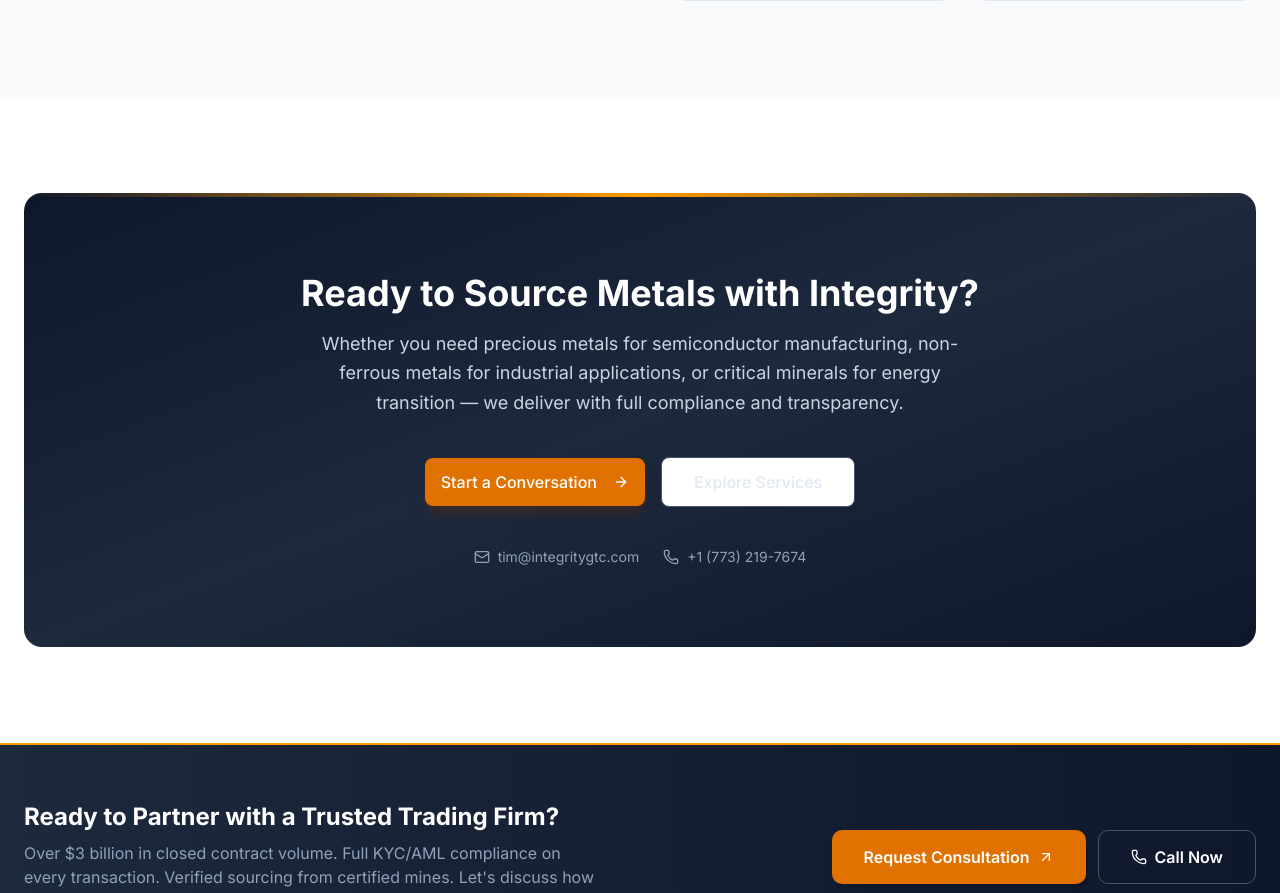
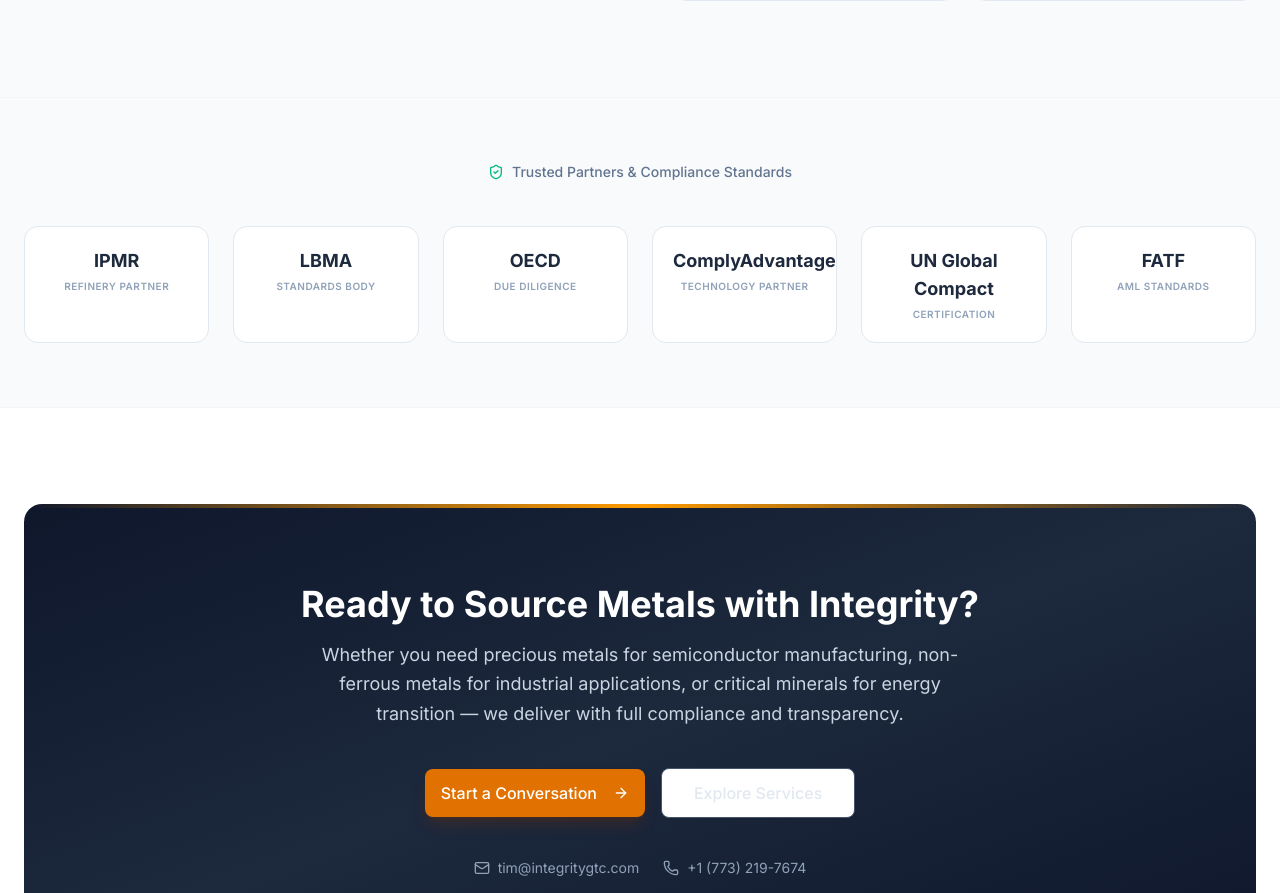
Before and after one commit to FacelessMedia/integrity-global-trade, a Next.js app: page / in a window 1280 px wide. Shown: the part 8340-9233 px from the top of the page. Built offline with nearby package versions, Linux system fonts and the light colour scheme; no server answers; a web font is replaced by a local one.

Commit message:
100 improvements batch 11: Partner logos section, updated improvements tracker (55/100 complete)

```diff
--- a/src/app/page.tsx
+++ b/src/app/page.tsx
@@ -7,6 +7,7 @@ import { AnimatedStats } from "@/components/sections/AnimatedStats";
 import { CTASection } from "@/components/sections/CTASection";
 import { OperationsShowcase } from "@/components/sections/OperationsShowcase";
 import { HowWeWork } from "@/components/sections/HowWeWork";
+import { PartnerLogos } from "@/components/sections/PartnerLogos";
 
 export default function Home() {
   return (
@@ -19,6 +20,7 @@ export default function Home() {
       <WhyChooseUsSection />
       <OperationsShowcase />
       <ComplianceSection />
+      <PartnerLogos />
       <CTASection />
     </>
   );
--- /dev/null
+++ b/src/components/sections/PartnerLogos.tsx
@@ -0,0 +1,38 @@
+"use client";
+
+import { ShieldCheck } from "lucide-react";
+
+const partners = [
+  { name: "IPMR", label: "International Precious Metals Refiners", type: "Refinery Partner" },
+  { name: "LBMA", label: "London Bullion Market Association", type: "Standards Body" },
+  { name: "OECD", label: "Organisation for Economic Co-operation", type: "Due Diligence" },
+  { name: "ComplyAdvantage", label: "AI-Powered Compliance", type: "Technology Partner" },
+  { name: "UN Global Compact", label: "United Nations Certified Mines", type: "Certification" },
+  { name: "FATF", label: "Financial Action Task Force", type: "AML Standards" },
+];
+
+export function PartnerLogos() {
+  return (
+    <section className="py-16 bg-slate-50 border-y border-slate-100">
+      <div className="container mx-auto px-6">
+        <div className="text-center mb-10">
+          <div className="inline-flex items-center gap-2 text-sm text-slate-500 font-medium">
+            <ShieldCheck className="h-4 w-4 text-emerald-500" />
+            Trusted Partners & Compliance Standards
+          </div>
+        </div>
+        <div className="grid grid-cols-2 md:grid-cols-3 lg:grid-cols-6 gap-6">
+          {partners.map((partner) => (
+            <div
+              key={partner.name}
+              className="bg-white rounded-xl p-5 border border-slate-200 text-center hover:border-amber-200 hover:shadow-md transition-all"
+            >
+              <div className="text-lg font-bold text-slate-800 mb-1">{partner.name}</div>
+              <div className="text-[10px] text-slate-400 uppercase tracking-wider font-semibold">{partner.type}</div>
+            </div>
+          ))}
+        </div>
+      </div>
+    </section>
+  );
+}
```
